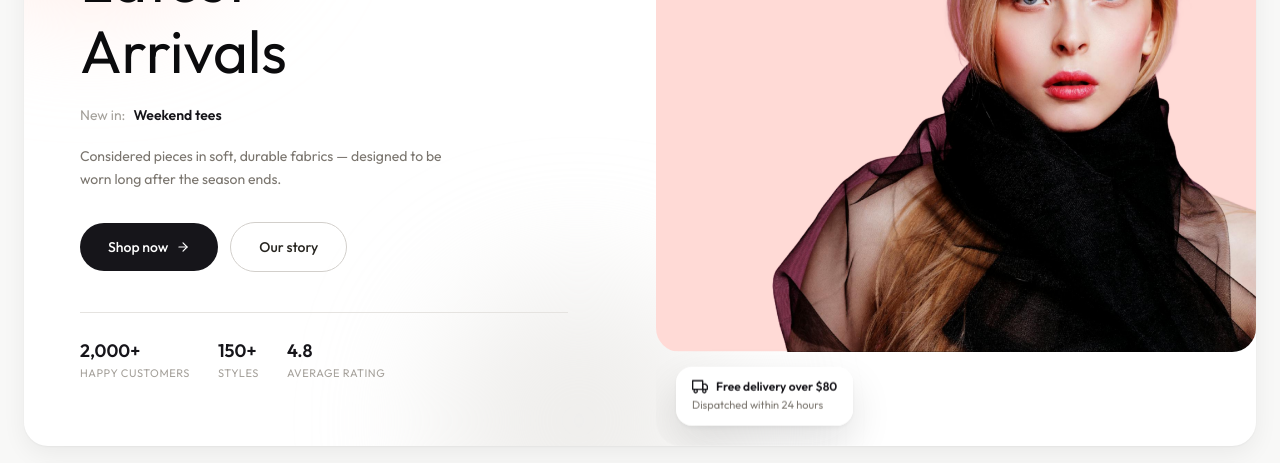
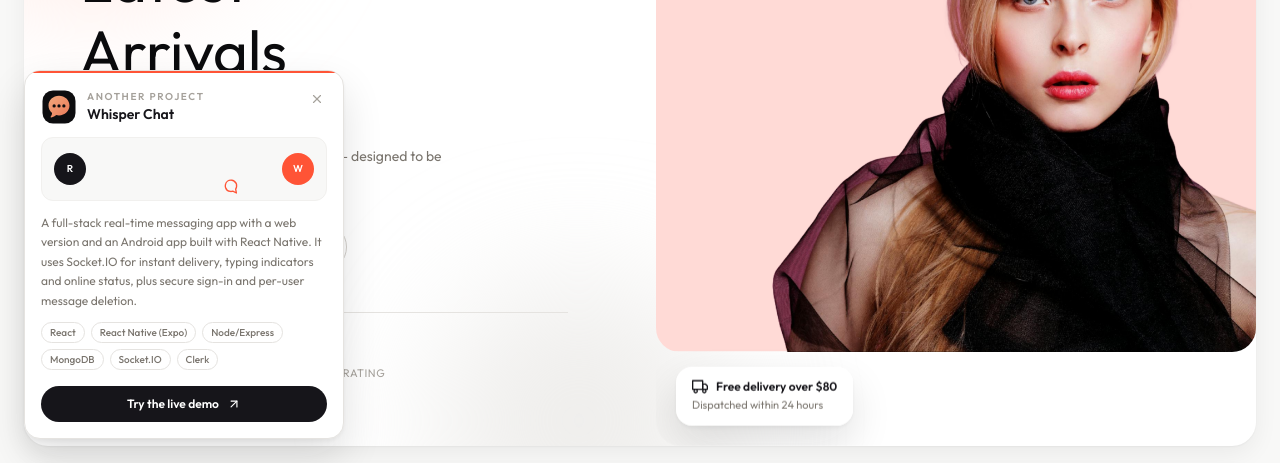
Before and after one commit to RahulRajak525/fullstack-ecommerce, a React (Vite) app in the folder frontend/: page / in a window 1280 px wide. Shown: the part 337-800 px from the top of the page. Built offline with nearby package versions, Linux system fonts and the light colour scheme; no server answers.

Commit message:
Add ProjectNotice component and favicon for Whisper Chat

```diff
--- a/frontend/src/App.jsx
+++ b/frontend/src/App.jsx
@@ -17,6 +17,7 @@ import Footer from "./components/Footer";
 import SearchBar from "./components/SearchBar";
 import ScrollToTop from "./components/ScrollToTop";
 import ColdStartNotice from "./components/ColdStartNotice";
+import ProjectNotice from "./components/ProjectNotice";
 import { ToastContainer } from "react-toastify";
 
 /** Wraps each route so navigating cross-fades instead of snapping. */
@@ -61,6 +62,7 @@ const App = () => {
       />
       <ScrollToTop />
       <ColdStartNotice />
+      <ProjectNotice />
       <Navbar />
 
       <div className="mx-auto max-w-7xl px-4 sm:px-6">
--- a/frontend/src/components/ColdStartNotice.jsx
+++ b/frontend/src/components/ColdStartNotice.jsx
@@ -31,18 +31,22 @@ function progressFor(seconds) {
   return 95 * (1 - Math.exp(-seconds / 11));
 }
 
+// sessionStorage rather than localStorage: the backend goes back to sleep
+// after a period of inactivity, so someone returning days later faces the same
+// wait and needs the same explanation. localStorage would have silenced the
+// notice permanently after the very first visit.
 function alreadySeen() {
   try {
-    return localStorage.getItem(STORAGE_KEY) === "1";
+    return sessionStorage.getItem(STORAGE_KEY) === "1";
   } catch {
-    // Private mode or blocked storage: treat as a first visit rather than fail
+    // Private mode or blocked storage: show it rather than fail
     return false;
   }
 }
 
 function markSeen() {
   try {
-    localStorage.setItem(STORAGE_KEY, "1");
+    sessionStorage.setItem(STORAGE_KEY, "1");
   } catch {
     // Not being able to remember is fine; the notice is not important enough
     // to warrant any fallback.
@@ -50,9 +54,12 @@ function markSeen() {
 }
 
 /**
- * Shown to a first-time visitor while the free-tier API wakes up. The first
- * request of the day can take ~30 seconds, and an unexplained wall of
- * skeletons reads as a broken site.
+ * Shown while the free-tier API wakes up. The first request after a period of
+ * inactivity can take ~30 seconds, and an unexplained wall of skeletons reads
+ * as a broken site.
+ *
+ * Appears at most once per browsing session, and only when the wait is real -
+ * a warm backend never triggers it.
  */
 const ColdStartNotice = () => {
   const { loadingProducts } = useContext(ShopContext);
--- /dev/null
+++ b/frontend/src/components/ProjectNotice.jsx
@@ -0,0 +1,247 @@
+import React, { useContext, useEffect, useState } from "react";
+import { AnimatePresence, motion, useReducedMotion } from "motion/react";
+import { FiArrowUpRight, FiMessageCircle, FiX } from "react-icons/fi";
+import { ShopContext } from "../context/ShopContext";
+
+const WHISPER_URL = "https://whisper-app-qc0m.onrender.com/";
+
+const STACK = [
+  "React",
+  "React Native (Expo)",
+  "Node/Express",
+  "MongoDB",
+  "Socket.IO",
+  "Clerk",
+];
+
+const ease = [0.22, 1, 0.36, 1];
+
+// One full exchange: left sends, then right replies. Each trip owns half the
+// cycle, so the two icons are never in flight at the same time.
+const CYCLE = 4;
+
+/** Avatar at either end of the conversation. */
+function Peer({ side, children }) {
+  return (
+    <span
+      className={`absolute top-1/2 flex h-8 w-8 -translate-y-1/2 items-center justify-center rounded-full text-[10px] font-semibold ${
+        side === "left"
+          ? "left-3 bg-ink-900 text-white"
+          : "right-3 bg-accent-500 text-white"
+      }`}
+    >
+      {children}
+    </span>
+  );
+}
+
+/**
+ * Two people trading messages. A single icon leaves the left avatar, arcs
+ * across and vanishes at the right one; then the reply does the reverse.
+ * The curve comes from offsetting the y keyframes against x - y peaks at the
+ * midpoint while x moves steadily, which bends the path.
+ *
+ * Decorative, so it is hidden from assistive tech and stands still under
+ * reduced motion.
+ */
+function ChatAnimation({ reduced }) {
+  if (reduced) {
+    return (
+      <div
+        aria-hidden="true"
+        className="relative mt-3 h-16 overflow-hidden rounded-xl border border-ink-100 bg-ink-50"
+      >
+        <Peer side="left">R</Peer>
+        <Peer side="right">W</Peer>
+        <FiMessageCircle className="absolute left-1/2 top-1/2 -translate-x-1/2 -translate-y-1/2 text-base text-ink-800" />
+      </div>
+    );
+  }
+
+  return (
+    <div
+      aria-hidden="true"
+      className="relative mt-3 h-16 overflow-hidden rounded-xl border border-ink-100 bg-ink-50"
+    >
+      <Peer side="left">R</Peer>
+      <Peer side="right">W</Peer>
+
+      {/* Left -> right, arcing over the top. Full opacity for the whole
+          trip; it only fades once x has stopped at the right avatar.
+
+          Positioned with top-6 rather than top-1/2 + -translate-y-1/2,
+          because motion writes `transform` inline and would overwrite the
+          Tailwind translate. */}
+      <motion.span
+        initial={{ opacity: 0 }}
+        animate={{
+          opacity: [0, 1, 1, 1, 1, 1, 1, 0, 0],
+          x: [0, 0, 30, 60, 90, 110, 120, 120, 120],
+          y: [0, 0, -14, -20, -14, -6, 0, 0, 0],
+          rotate: [-14, -14, -8, 0, 8, 12, 14, 14, 14],
+          scale: [0.7, 1, 1, 1, 1, 1, 1, 0.7, 0.7],
+        }}
+        transition={{
+          duration: CYCLE,
+          times: [0, 0.03, 0.12, 0.2, 0.28, 0.36, 0.4, 0.45, 1],
+          repeat: Infinity,
+          // A named easing: a 4-number array here would be read as one easing
+          // per segment, not as a cubic bezier, and the path breaks.
+          ease: "easeInOut",
+        }}
+        className="absolute left-14 top-6 text-ink-800"
+      >
+        <FiMessageCircle className="text-base" />
+      </motion.span>
+
+      {/* Right -> left, arcing under the bottom */}
+      <motion.span
+        initial={{ opacity: 0 }}
+        animate={{
+          opacity: [0, 0, 1, 1, 1, 1, 1, 0, 0],
+          x: [0, 0, 0, -30, -60, -90, -120, -120, -120],
+          y: [0, 0, 0, 14, 20, 14, 0, 0, 0],
+          rotate: [14, 14, 14, 8, 0, -8, -14, -14, -14],
+          scale: [0.7, 0.7, 1, 1, 1, 1, 1, 0.7, 0.7],
+        }}
+        transition={{
+          duration: CYCLE,
+          times: [0, 0.5, 0.53, 0.62, 0.71, 0.8, 0.9, 0.95, 1],
+          repeat: Infinity,
+          ease: "easeInOut",
+        }}
+        className="absolute right-14 top-6 text-accent-500"
+      >
+        <span className="inline-block -scale-x-100">
+          <FiMessageCircle className="text-base" />
+        </span>
+      </motion.span>
+
+    </div>
+  );
+}
+
+/**
+ * Points visitors at the other portfolio project. Appears when the footer
+ * comes into view - someone who has scrolled the whole page is the one worth
+ * asking - and stays until dismissed.
+ *
+ * Dismissal is intentionally not persisted: a reload starts a fresh visit and
+ * the card can appear again at the footer.
+ *
+ * Also waits for the catalogue to load, so it can never overlap the
+ * cold-start notice, which occupies the same corner.
+ */
+const ProjectNotice = () => {
+  const { loadingProducts } = useContext(ShopContext);
+  const reduced = useReducedMotion();
+
+  const [visible, setVisible] = useState(false);
+  const [dismissed, setDismissed] = useState(false);
+
+  useEffect(() => {
+    if (loadingProducts || dismissed) return;
+
+    // The footer is rendered by App on every route, so one observer covers
+    // the whole site.
+    const footer = document.querySelector("footer");
+    if (!footer) return;
+
+    const observer = new IntersectionObserver(
+      ([entry]) => {
+        if (entry.isIntersecting) {
+          setVisible(true);
+          observer.disconnect();
+        }
+      },
+      // A sliver of the footer is enough to count as having reached it
+      { threshold: 0.05 },
+    );
+
+    observer.observe(footer);
+    return () => observer.disconnect();
+  }, [loadingProducts, dismissed]);
+
+  const dismiss = () => setDismissed(true);
+
+  return (
+    <AnimatePresence>
+      {visible && !dismissed && (
+        <motion.aside
+          aria-label="Another project by the developer"
+          initial={{ opacity: 0, y: reduced ? 0 : 20, scale: reduced ? 1 : 0.97 }}
+          animate={{ opacity: 1, y: 0, scale: 1 }}
+          exit={{ opacity: 0, y: reduced ? 0 : 20, scale: reduced ? 1 : 0.97 }}
+          transition={{ duration: 0.45, ease }}
+          className="fixed bottom-4 left-4 z-50 w-[calc(100vw-2rem)] max-w-xs overflow-hidden rounded-2xl border border-ink-200 bg-white shadow-lift sm:bottom-6 sm:left-6"
+        >
+          {/* Accent hairline, tying it to the storefront's palette */}
+          <span className="block h-0.5 w-full bg-accent-500" />
+
+          <div className="p-4">
+            <div className="flex items-start justify-between gap-3">
+              <div className="flex items-center gap-2.5">
+                <img
+                  src="/whisper/favicon.svg"
+                  alt=""
+                  width="36"
+                  height="36"
+                  className="h-9 w-9 shrink-0 rounded-xl"
+                />
+                <div>
+                  <p className="text-[10px] font-semibold uppercase tracking-[0.16em] text-ink-400">
+                    Another project
+                  </p>
+                  <p className="text-sm font-semibold text-ink-900">
+                    Whisper Chat
+                  </p>
+                </div>
+              </div>
+
+              <button
+                type="button"
+                onClick={dismiss}
+                aria-label="Dismiss"
+                className="-mr-1 -mt-1 flex h-7 w-7 shrink-0 items-center justify-center rounded-full text-ink-400 transition-colors hover:bg-ink-100 hover:text-ink-900"
+              >
+                <FiX className="text-sm" />
+              </button>
+            </div>
+
+            <ChatAnimation reduced={reduced} />
+
+            <p className="mt-3 text-xs leading-relaxed text-ink-500">
+              A full-stack real-time messaging app with a web version and an
+              Android app built with React Native. It uses Socket.IO for
+              instant delivery, typing indicators and online status, plus
+              secure sign-in and per-user message deletion.
+            </p>
+
+            <ul className="mt-3 flex flex-wrap gap-1.5">
+              {STACK.map((item) => (
+                <li
+                  key={item}
+                  className="rounded-full border border-ink-200 px-2 py-0.5 text-[10px] font-medium text-ink-500"
+                >
+                  {item}
+                </li>
+              ))}
+            </ul>
+
+            <a
+              href={WHISPER_URL}
+              target="_blank"
+              rel="noopener noreferrer"
+              className="group mt-4 flex items-center justify-center gap-2 rounded-full bg-ink-900 px-5 py-2.5 text-xs font-semibold text-white transition-colors hover:bg-ink-700"
+            >
+              Try the live demo
+              <FiArrowUpRight className="text-sm transition-transform duration-300 group-hover:translate-x-0.5 group-hover:-translate-y-0.5" />
+            </a>
+          </div>
+        </motion.aside>
+      )}
+    </AnimatePresence>
+  );
+};
+
+export default ProjectNotice;
```
Also changed, not shown: frontend/public/whisper/favicon.svg (added).
